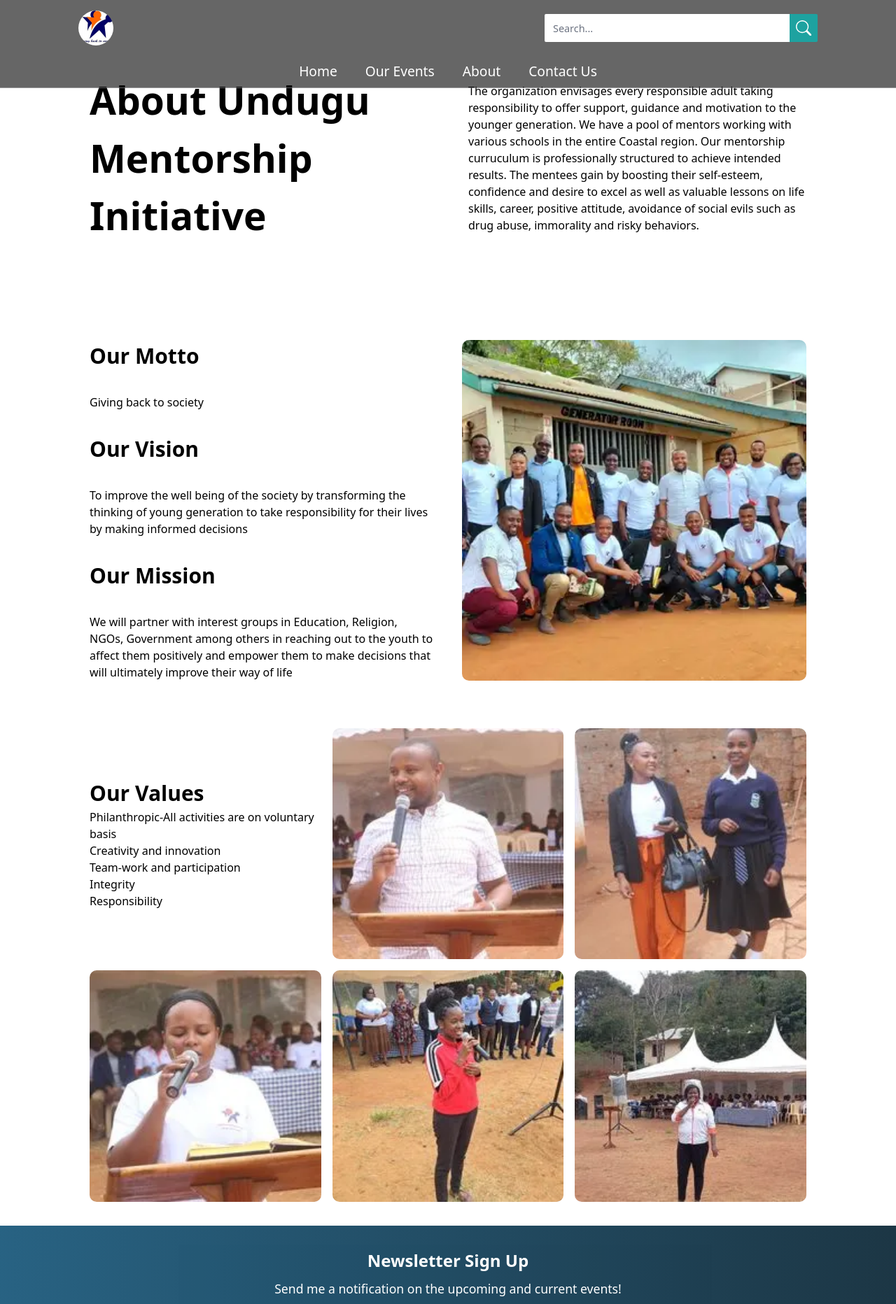
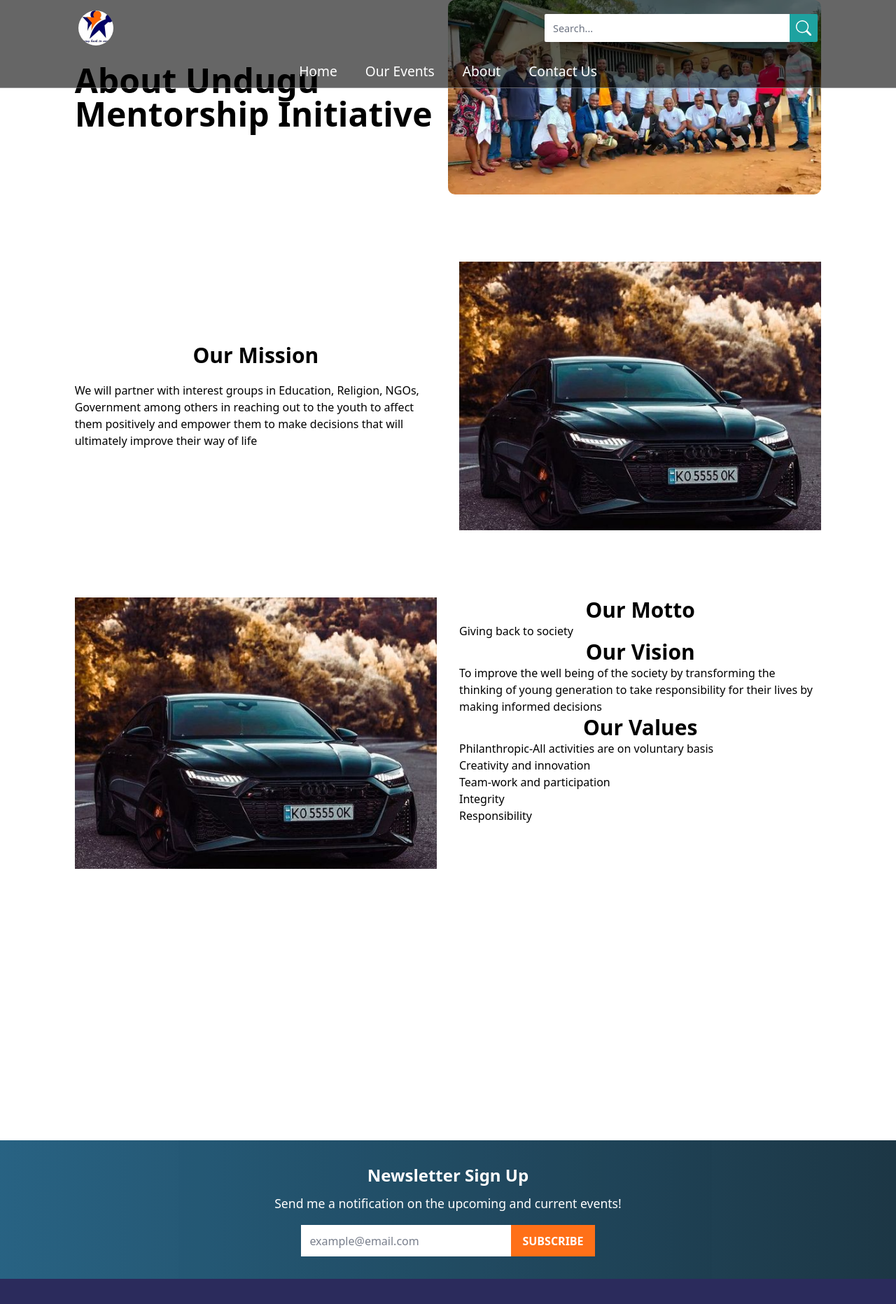
Before and after one commit to sammykirigha/undugu-mentorship-app, a Next.js app: page /about in a window 1280 px wide. Shown: the top 1864 px of the page at 70% size. Built offline with nearby package versions, Linux system fonts and the light colour scheme.

Commit message:
worked on the bannner, mission and core principles section

```diff
--- a/src/app/(user)/about/about.module.css
+++ b/src/app/(user)/about/about.module.css
@@ -53,7 +53,7 @@
 }
 
 .imgCoaching {
-  width: 100% !important;
+  width: 50% !important;
   position: relative !important;
   border-radius: 10px;
 }
--- a/src/app/(user)/about/page.tsx
+++ b/src/app/(user)/about/page.tsx
@@ -14,38 +14,34 @@
 
 function About() {
   return (
-    <body className={`${style.aboutUsP} max-w-[1400px] mx-auto`}>
-      <section className="container flex justify-center my-24 w-98 py-1.5">
-        <div className={style.ourJourney}>
-          <h1 className={style.journeyHeader}>
+    <section>
+      {/* Introduction section */}
+
+      <section className="w-full flex justify-center">
+        <div className="flex w-10/12 ">
+          <h1 className="w-1/2 flex items-center font-extrabold text-5xl">
             About Undugu Mentorship Initiative
           </h1>
-          <p className={style.journeryP}>
-            The organization envisages every responsible adult taking
-            responsibility to offer support, guidance and motivation to the
-            younger generation. We have a pool of mentors working with various
-            schools in the entire Coastal region. Our mentorship curruculum is
-            professionally structured to achieve intended results. The mentees
-            gain by boosting their self-esteem, confidence and desire to excel
-            as well as valuable lessons on life skills, career, positive
-            attitude, avoidance of social evils such as drug abuse, immorality
-            and risky behaviors.
-          </p>
+          <Image
+            className={style.imgCoaching}
+            src={about}
+            alt="About our goals"
+            quality={100}
+            placeholder="blur"
+            fill
+            style={{
+              objectFit: "cover",
+            }}
+          />
         </div>
       </section>
 
-      <section className="container flex content-center py-0.5 justify-center my-8">
-        <div className={style.approach}>
-          <div className={style.life}>
-            <h1 className={style.approachHeader}>Our Motto</h1>
-            <p>Giving back to society</p>
-            <h1 className={style.approachHeader}>Our Vision</h1>
-            <p>
-              To improve the well being of the society by transforming the
-              thinking of young generation to take responsibility for their
-              lives by making informed decisions
-            </p>
-            <h1 className={style.approachHeader}>Our Mission</h1>
+      {/* Our mission */}
+
+      <section className="w-full flex justify-center mt-24 h-96">
+        <div className="flex w-10/12 gap-8">
+          <div className="w-1/2 flex flex-col items-center justify-center gap-5">
+            <h3 className="text-center font-extrabold text-3xl">Our Mission</h3>
             <p>
               We will partner with interest groups in Education, Religion, NGOs,
               Government among others in reaching out to the youth to affect
@@ -53,104 +49,60 @@
               ultimately improve their way of life
             </p>
           </div>
-          <div className={style.lifeApproach}>
+          <div className="w-1/2">
             <Image
-              className={style.imgCoaching}
-              src={about}
+              className="w-full"
+              src={audi}
               alt="About our goals"
               quality={100}
               placeholder="blur"
-              fill
               style={{
                 objectFit: "cover",
+                height: " 100%",
               }}
             />
           </div>
         </div>
       </section>
 
-      <section className="container flex content-center py-0.5 justify-center my-8">
-        <div className={style.teams}>
-          <div className="grid grid-cols-2 md:grid-cols-3 gap-4">
-            <div className="flex flex-col justify-center">
-              <h1 className={style.approachHeader}>Our Values</h1>
-              <ul>
-                <li>Philanthropic-All activities are on voluntary basis</li>
-                <li>Creativity and innovation</li>
-                <li>Team-work and participation</li>
-                <li>Integrity</li>
-                <li>Responsibility</li>
-              </ul>
-            </div>
-            <div>
-              <Image
-                className={style.imgCoaching}
-                src={coach1}
-                alt="Coach"
-                quality={100}
-                placeholder="blur"
-                fill
-                style={{
-                  objectFit: "cover",
-                }}
-              />
-            </div>
-            <div>
-              <Image
-                className={style.imgCoaching}
-                src={coach2}
-                alt="Coach"
-                quality={100}
-                placeholder="blur"
-                fill
-                style={{
-                  objectFit: "cover",
-                }}
-              />
-            </div>
-            <div>
-              <Image
-                className={style.imgCoaching}
-                src={coach3}
-                alt="Coach"
-                quality={100}
-                placeholder="blur"
-                fill
-                style={{
-                  objectFit: "cover",
-                }}
-              />
-            </div>
-            <div>
-              <Image
-                className={style.imgCoaching}
-                src={coach4}
-                alt="Coach"
-                quality={100}
-                placeholder="blur"
-                fill
-                style={{
-                  objectFit: "cover",
-                }}
-              />
-            </div>
-            <div>
-              <Image
-                className={style.imgCoaching}
-                src={coach5}
-                alt="Coach"
-                quality={100}
-                placeholder="blur"
-                fill
-                style={{
-                  objectFit: "cover",
-                }}
-              />
-            </div>
+      {/* core principles */}
+      <section className="w-full flex justify-center mt-24 ">
+        <div className="flex w-10/12 gap-8">
+          <div className="w-1/2">
+            <Image
+              className="w-full"
+              src={audi}
+              alt="About our goals"
+              quality={100}
+              placeholder="blur"
+              style={{
+                objectFit: "cover",
+                height: " 50%",
+              }}
+            />
+          </div>
+
+          <div className="w-1/2 flex flex-col">
+            <h3 className="text-center font-extrabold text-3xl">Our Motto</h3>
+            <p>Giving back to society</p>
+            <h3 className="text-center font-extrabold text-3xl">Our Vision</h3>
+            <p>
+              To improve the well being of the society by transforming the
+              thinking of young generation to take responsibility for their
+              lives by making informed decisions
+            </p>
+            <h3 className="text-center font-extrabold text-3xl">Our Values</h3>
+            <ul>
+              <li>Philanthropic-All activities are on voluntary basis</li>
+              <li>Creativity and innovation</li>
+              <li>Team-work and participation</li>
+              <li>Integrity</li>
+              <li>Responsibility</li>
+            </ul>
           </div>
         </div>
       </section>
-    </body>
+    </section>
   );
 }
 
```
Also changed, not shown: 1 other file (tests, documents, lock files or other folders).
